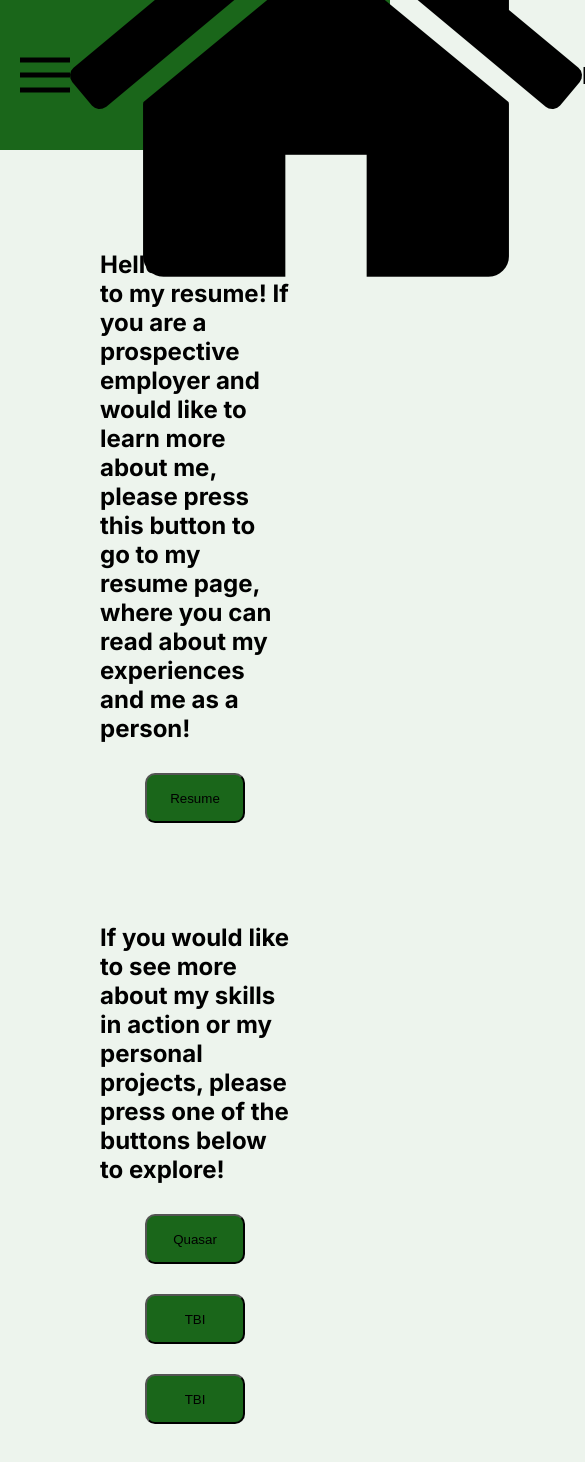
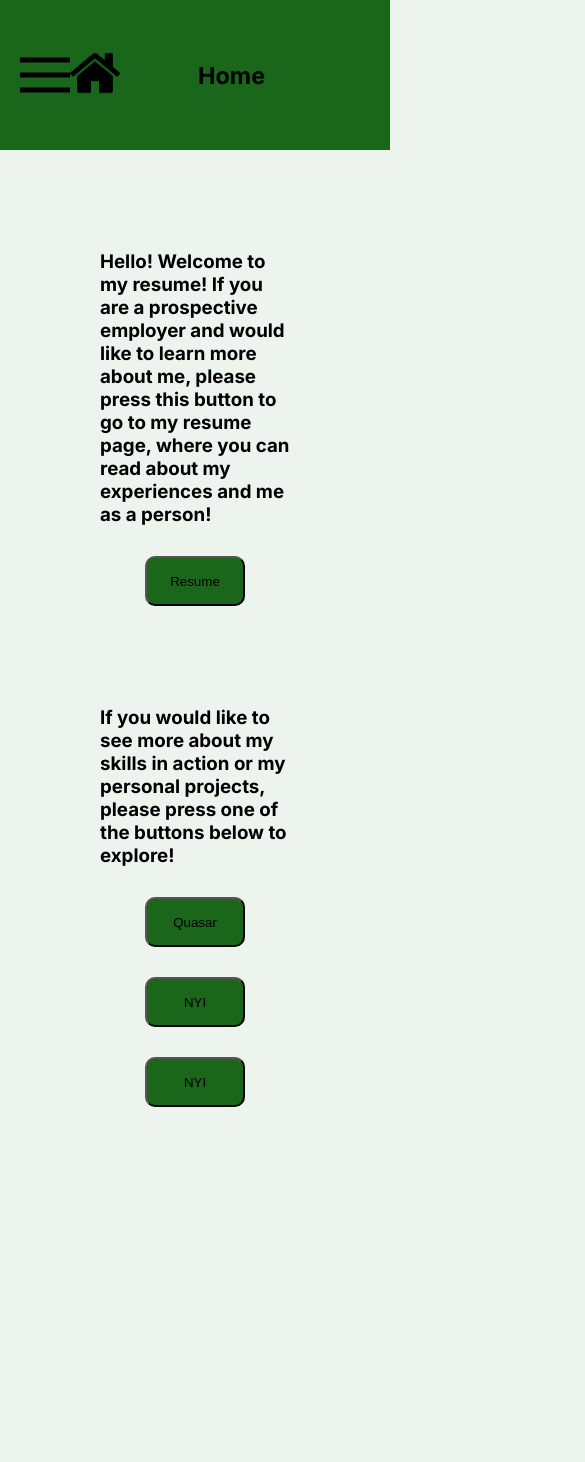
Before and after one commit to LoremakerEgg/My-Resume, a Next.js app: page / in a window 390 px wide. Shown: the top 1462 px of the page, 585 px wide, since content can reach past the window. After the commit the page ends 1207 px from the top, so only its background shows below. Built offline with nearby package versions, Linux system fonts and the light colour scheme.

Commit message:
fixed mobile and added base for localstorage

```diff
--- a/app/components/header.module.scss
+++ b/app/components/header.module.scss
@@ -11,7 +11,7 @@
     display: flex;
     flex-direction: column;
     font-weight: bold;
-    margin-right: 30px;
+    margin-left: 20%;
     font-size: 20px;
   }
   .menu {
@@ -20,6 +20,9 @@
     font-weight: bold;
     margin-left: 20px;
     cursor: pointer;
+  }
+  .home {
+    height: 50px;
   }
   .menuContentVisible {
     display: flex;
--- a/app/page.module.scss
+++ b/app/page.module.scss
@@ -13,6 +13,7 @@
     align-items: center;
     justify-content: space-between;
     padding: 50px;
+    max-width: 600px;
   }
   .button {
     width: 100px;
--- a/app/page.tsx
+++ b/app/page.tsx
@@ -7,29 +7,29 @@ export default function Home() {
   return (
     <main className={styles.main}>
       <div className={styles.contentDiv}>
-        <h2>
+        <h3>
           Hello! Welcome to my resume! If you are a prospective employer and
           would like to learn more about me, please press this button to go to
           my resume page, where you can read about my experiences and me as a
           person!
-        </h2>
+        </h3>
         <Link href="/resume">
           <button className={styles.button}>Resume</button>
         </Link>
       </div>
       <div className={styles.contentDiv}>
-        <h2>
+        <h3>
           If you would like to see more about my skills in action or my personal
           projects, please press one of the buttons below to explore!
-        </h2>
+        </h3>
         <Link href="/quasar">
           <button className={styles.button}>Quasar</button>
         </Link>
         <Link href="#">
-          <button className={styles.button}>TBI</button>
+          <button className={styles.button}>NYI</button>
         </Link>
         <Link href="#">
-          <button className={styles.button}>TBI</button>
+          <button className={styles.button}>NYI</button>
         </Link>
       </div>
     </main>
```
Also changed, not shown: app/quasar/page.tsx (+17 -0 lines).
